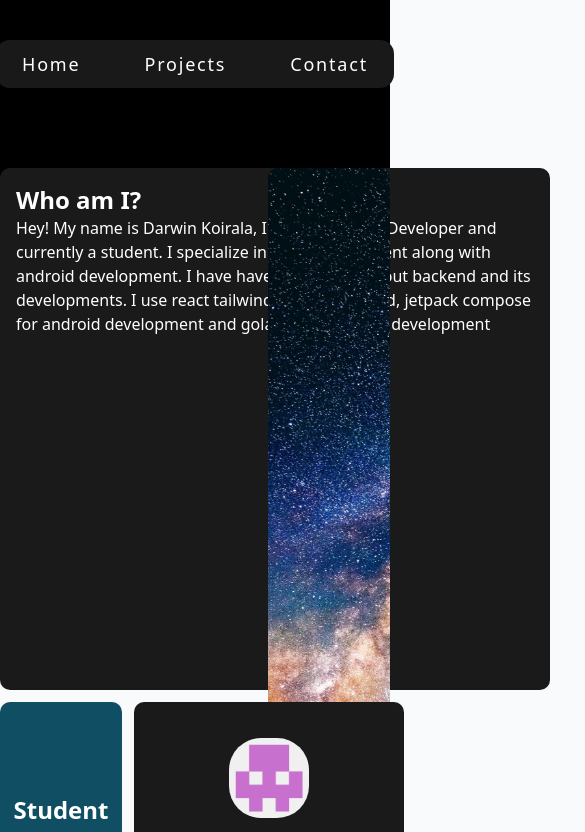
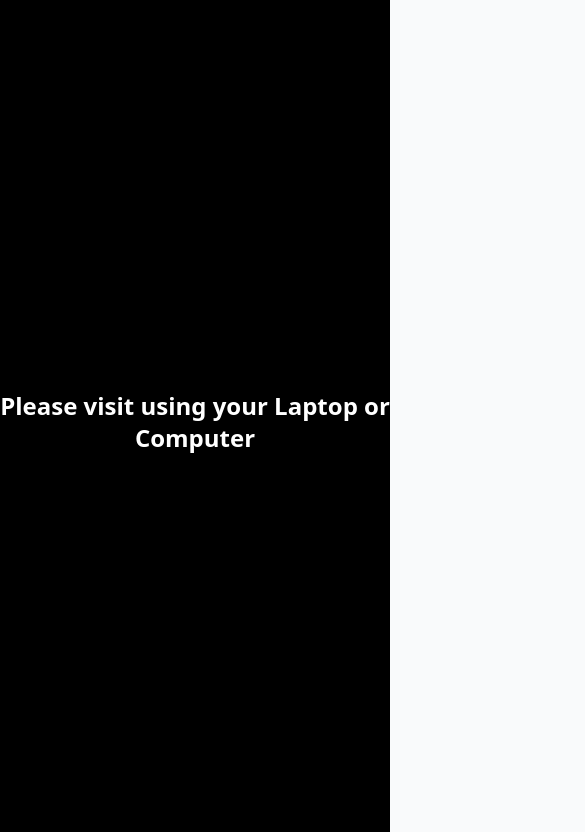
Before and after one commit to BatmanBoxer/potfolio, a Next.js app: page / in a window 390 px wide. Shown: the top 832 px of the page, 585 px wide, since content can reach past the window. Built offline with nearby package versions, Linux system fonts and the light colour scheme.

Commit message:
made it inaccessable from phones and tablets

```diff
--- a/app/layout.js
+++ b/app/layout.js
@@ -26,6 +26,10 @@ export default function RootLayout({ children }) {
       <body
         className={`${geistSans.variable} ${geistMono.variable} antialiased bg-gray-50`}
       >
+        <div className="flex md:hidden bg-black items-center justify-center h-[100vh]">
+          <h1 className="text-white font-bold text-2xl text-center">Please visit using your Laptop or Computer</h1>
+        </div>
+        <div className="hidden md:block">
           <nav className="w-full text-white flex justify-center items-center bg-black z-11 max-h-fit">
             <ul className="flex w-fit space-x-8 bg-[#191919] z-11 p-2.5 rounded-xl mt-10 ">
               <li className="group">
@@ -56,6 +60,7 @@ export default function RootLayout({ children }) {
           </nav>
 
           <main>{children}</main>
+        </div>
       </body>
     </html>
   );
--- a/app/page.js
+++ b/app/page.js
@@ -16,7 +16,7 @@ function Home() {
   return (
     <BackgroundLines
       svgOptions={{ duration: 5 }}
-      className="flex flex-col items-center justify-start bg-black"
+      className="flex flex-col items-center justify-start bg-black "
     >
       <div className="grid grid-rows-10 grid-cols-3 gap-3 z-10 mt-20 cursor-default">
         <motion.div
```
Lines whose indentation alone changed are shown as unchanged.
